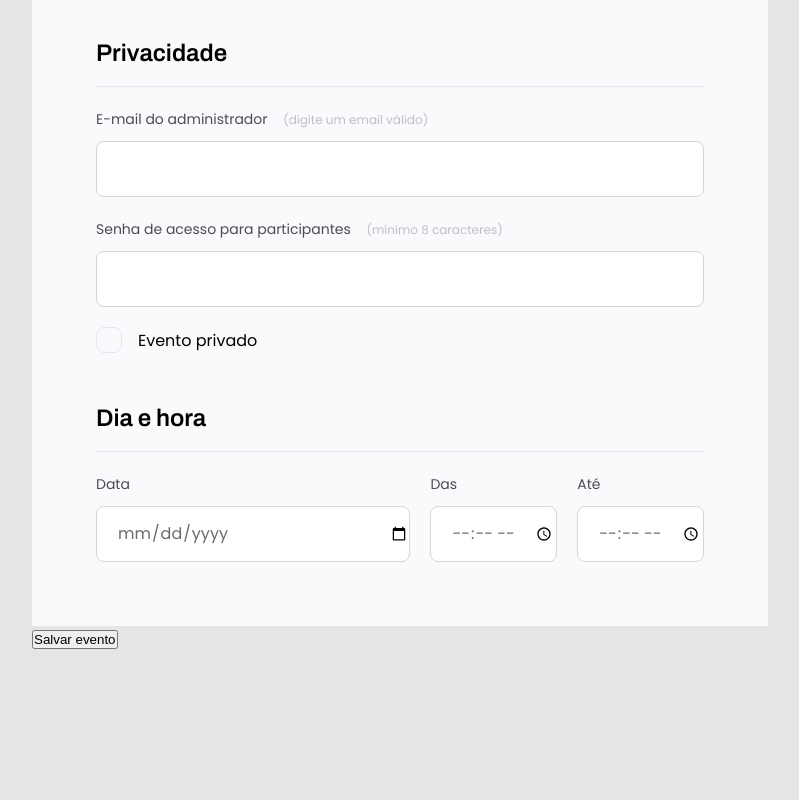
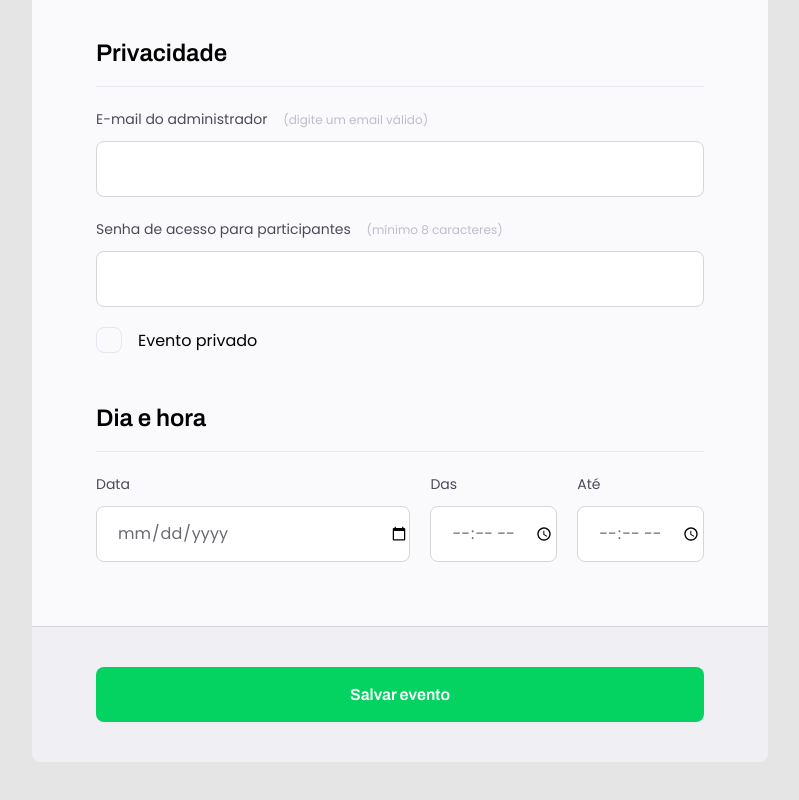
Before and after one commit to Riquecelo/explorer-projeto-3, a plain HTML site: page index.html in a window 1280 px wide. Shown: the part 1075-1875 px from the top of the page, without its empty margins (240-1039 px from the left). Before the commit the page ends 1726 px from the top, so only its background shows below. Drawn offline with Linux system fonts and the light colour scheme.

Commit message:
estilização footer

```diff
--- a/index.html
+++ b/index.html
@@ -105,7 +105,7 @@
         </form>
 
         <footer>
-            <button type="button">
+            <button class="button" type="button">
                 Salvar evento
             </button>
         </footer>
--- a/style.css
+++ b/style.css
@@ -191,3 +191,43 @@ outline: 2px solid black;
 .col-3 > div:nth-child(1) {
 width: 100%;
 }
+
+footer {
+background: #F0F0F4;
+
+height: 136px;
+
+display: flex;
+flex-direction: column;
+
+padding: 40px 64px;
+
+margin-bottom: 100px;
+
+border-top: 1px solid #D6D6D6;
+border-radius: 0 0 8px 8px;
+}
+
+footer .button {
+height: 56px;
+background: #04D361;
+border: 0;
+border-radius: 8px;
+
+font-family: 'Archivo';
+
+font-weight: 600;
+font-size: 16px;
+line-height: 26px;
+
+
+color: #FFFFFF;
+}
+
+footer .button:hover {
+background: #08a04c;
+}
+
+input:invalid {
+border: 1px solid #FF1010;
+}
```
